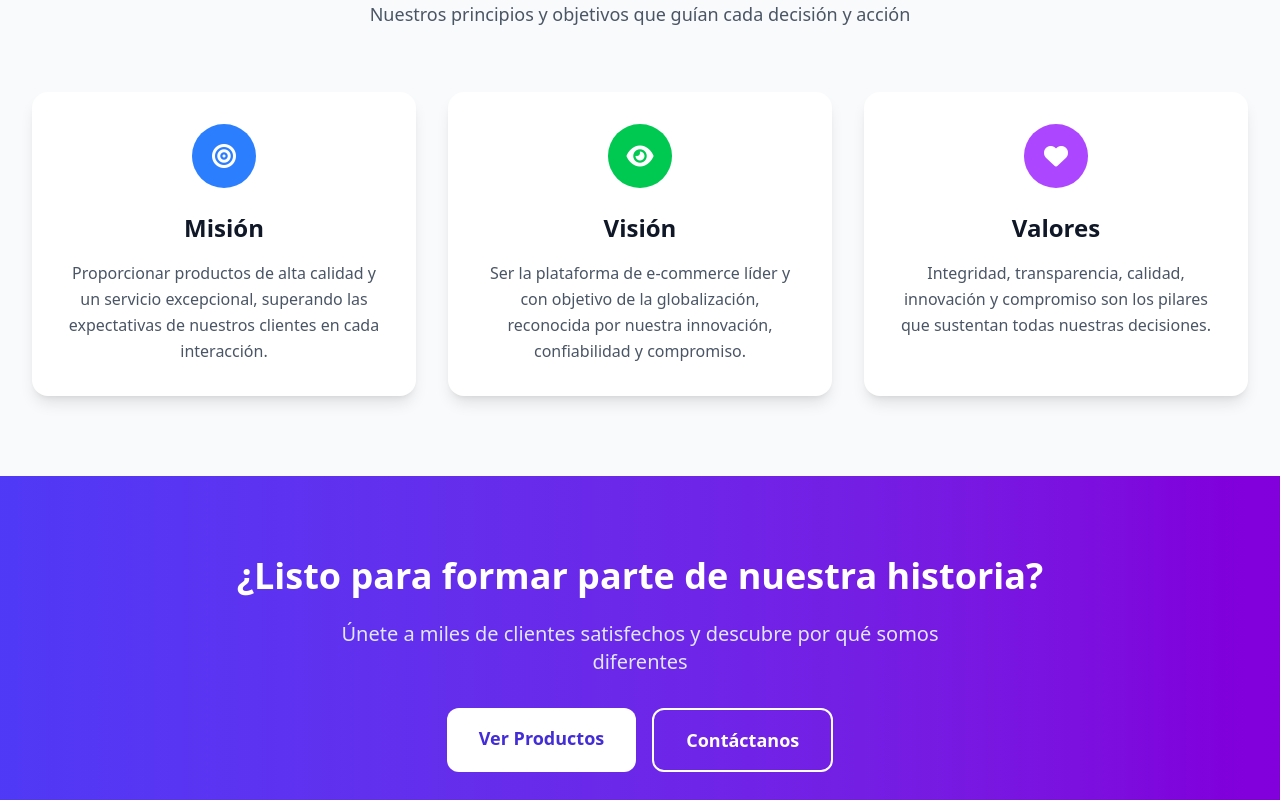
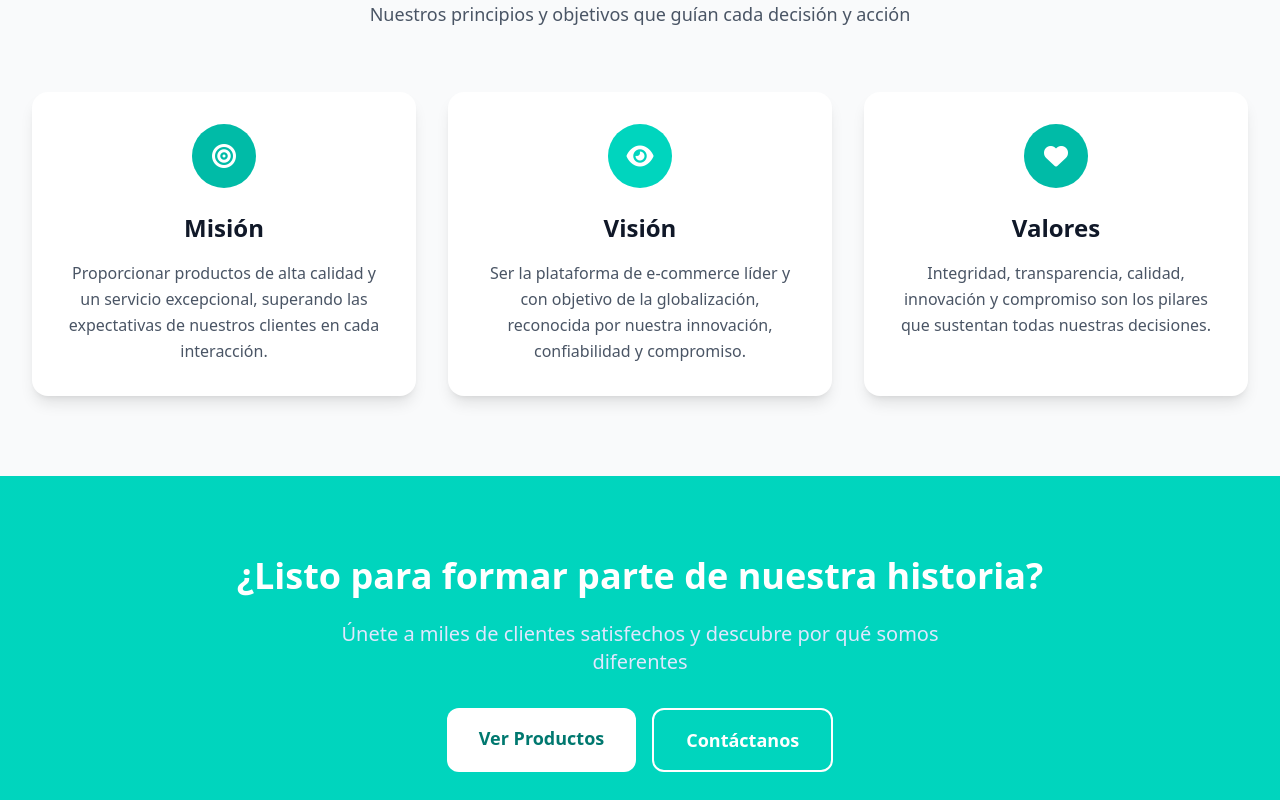
Before and after one commit to Gonzalx-L/Makip--Frontend, a React (Vite) app: page /nosotros in a window 1280 px wide. Shown: the part 1360-2160 px from the top of the page. Built offline with nearby package versions, Linux system fonts and the light colour scheme.

Commit message:
cambio del color

```diff
--- a/src/pages/public/AboutPage.tsx
+++ b/src/pages/public/AboutPage.tsx
@@ -86,7 +86,7 @@
           <div className="grid md:grid-cols-3 gap-8">
             {/* Misión */}
             <div className="bg-white p-8 rounded-2xl shadow-lg hover:shadow-xl transition-shadow duration-300">
-              <div className="w-16 h-16 bg-blue-500 rounded-full flex items-center justify-center mb-6 mx-auto">
+              <div className="w-16 h-16 bg-teal-500 rounded-full flex items-center justify-center mb-6 mx-auto">
                 <i className="fas fa-bullseye text-white text-2xl"></i>
               </div>
               <h3 className="text-2xl font-bold text-gray-900 mb-4 text-center">Misión</h3>
@@ -98,7 +98,7 @@
 
             {/* Visión */}
             <div className="bg-white p-8 rounded-2xl shadow-lg hover:shadow-xl transition-shadow duration-300">
-              <div className="w-16 h-16 bg-green-500 rounded-full flex items-center justify-center mb-6 mx-auto">
+              <div className="w-16 h-16 bg-teal-400 rounded-full flex items-center justify-center mb-6 mx-auto">
                 <i className="fas fa-eye text-white text-2xl"></i>
               </div>
               <h3 className="text-2xl font-bold text-gray-900 mb-4 text-center">Visión</h3>
@@ -110,7 +110,7 @@
 
             {/* Valores */}
             <div className="bg-white p-8 rounded-2xl shadow-lg hover:shadow-xl transition-shadow duration-300">
-              <div className="w-16 h-16 bg-purple-500 rounded-full flex items-center justify-center mb-6 mx-auto">
+              <div className="w-16 h-16 bg-teal-500 rounded-full flex items-center justify-center mb-6 mx-auto">
                 <i className="fas fa-heart text-white text-2xl"></i>
               </div>
               <h3 className="text-2xl font-bold text-gray-900 mb-4 text-center">Valores</h3>
@@ -125,7 +125,7 @@
 
 
       {/* Call to Action */}
-      <section className="bg-gradient-to-r from-indigo-600 to-purple-700 py-20">
+      <section className="bg-gradient-to-r from-teal-400 to-teal-400 py-20">
         <div className="max-w-4xl mx-auto px-4 sm:px-6 lg:px-8 text-center">
           <h2 className="text-4xl font-bold text-white mb-6">
             ¿Listo para formar parte de nuestra historia?
@@ -136,13 +136,13 @@
           <div className="flex flex-col sm:flex-row gap-4 justify-center">
             <Link
               to="/productos"
-              className="bg-white text-indigo-700 px-8 py-4 rounded-xl font-bold text-lg hover:bg-indigo-50 transition-colors duration-300 transform hover:scale-105"
+              className="bg-white text-teal-700 px-8 py-4 rounded-xl font-bold text-lg hover:bg-indigo-50 transition-colors duration-300 transform hover:scale-105"
             >
               Ver Productos
             </Link>
             <Link
               to="/contacto"
-              className="border-2 border-white text-white px-8 py-4 rounded-xl font-bold text-lg hover:bg-white hover:text-indigo-700 transition-all duration-300 transform hover:scale-105"
+              className="border-2 border-white text-white px-8 py-4 rounded-xl font-bold text-lg hover:bg-white hover:text-teal-700 transition-all duration-300 transform hover:scale-105"
             >
               Contáctanos
             </Link>
```
